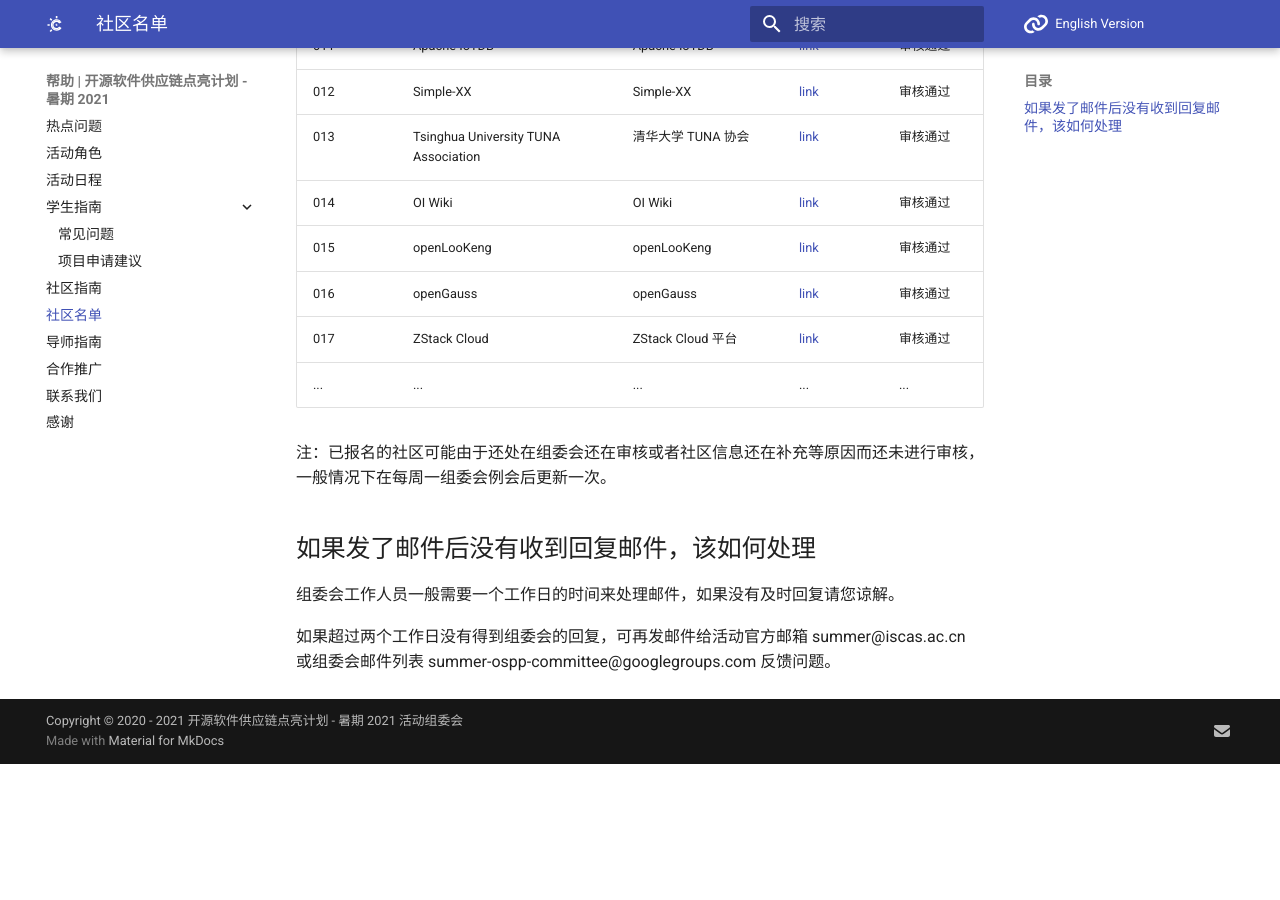
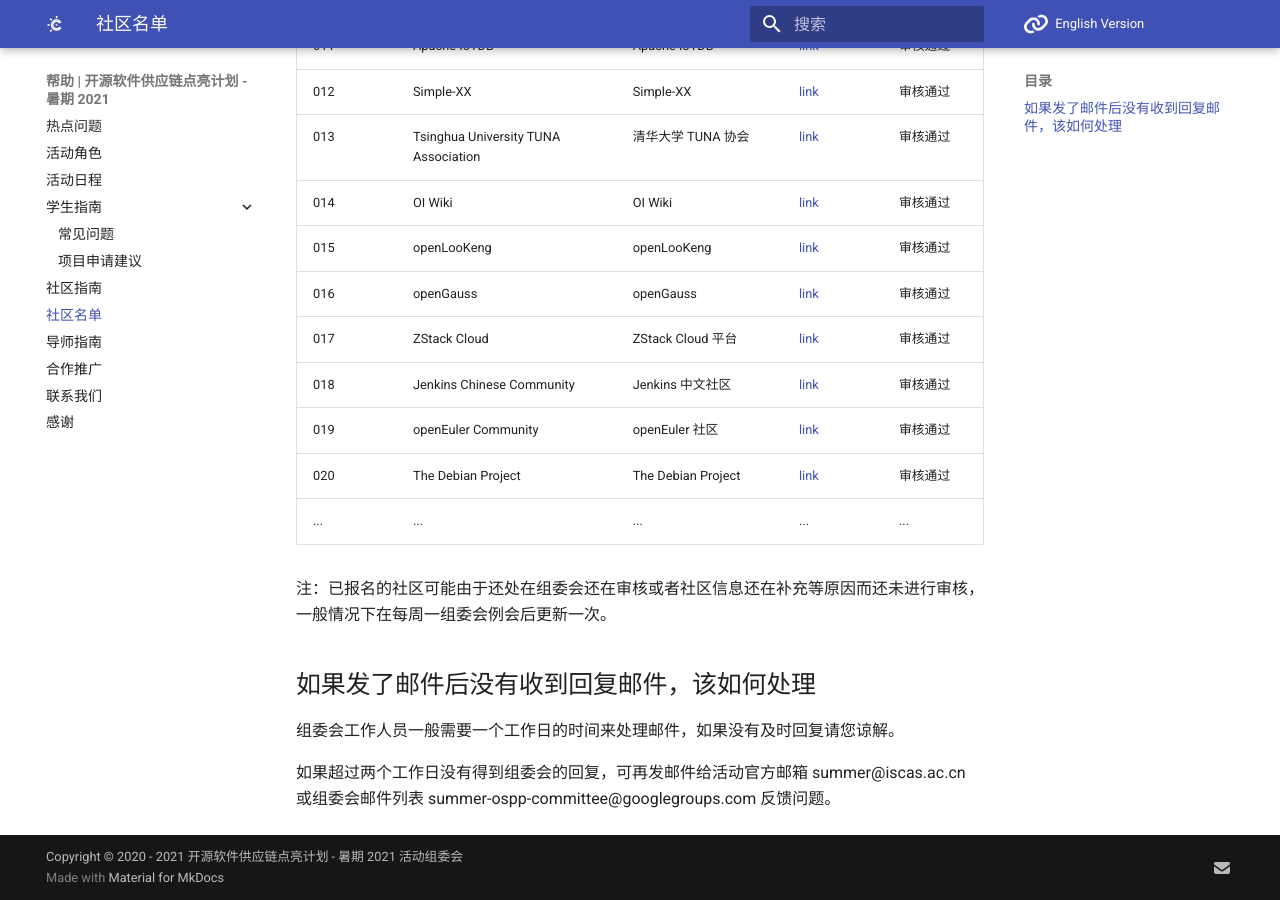
Before and after one commit to summer-ospp/help, an MkDocs documentation site: the page built from docs/communities-list.md, in a window 1280 px wide and 900 px high, scrolled down 832 px. Built offline with MkDocs 1.6.1 and Material for MkDocs 9.7.7, drawn with Linux system fonts in a browser that asks for light colours; comment, search, counter and statistics services are not loaded; before the commit the page ends 1596 px from its top, so only the background shows below that.

Commit message:
Update communities-list.md

```diff
--- a/docs/communities-list.md
+++ b/docs/communities-list.md
@@ -18,11 +18,14 @@
 | 010  | Apache APISIX           | Apache APISIX           | [link](https://apisix.apache.org/)                     | 审核通过 |
 | 011  | Apache IoTDB            | Apache IoTDB            | [link](http://iotdb.apache.org/)                       | 审核通过 |
 | 012  | Simple-XX               | Simple-XX               | [link](https://github.com/Simple-XX)                   | 审核通过 |
-| 013  | Tsinghua University TUNA Association| 清华大学 TUNA 协会      | [link](https://tuna.moe/)                              | 审核通过 |
+| 013  | Tsinghua University TUNA Association| 清华大学 TUNA 协会      | [link](https://tuna.moe/)                   | 审核通过 |
 | 014  | OI Wiki                 | OI Wiki                 | [link](https://oi-wiki.org)                            | 审核通过 |
 | 015  | openLooKeng             | openLooKeng             | [link](https://openlookeng.io/)                        | 审核通过 |
 | 016  | openGauss               | openGauss               | [link](https://opengauss.org)                          | 审核通过 |
 | 017  | ZStack Cloud            | ZStack Cloud 平台       | [link](https://www.zstack.io/)                         | 审核通过 |
+| 018  | Jenkins Chinese Community | Jenkins 中文社区       | [link](https://jenkins-zh.cn/)                         | 审核通过 |
+| 019  | openEuler Community     | openEuler 社区          | [link](https://openeuler.org/)                         | 审核通过  |
+| 020  | The Debian Project      | The Debian Project      | [link](https://www.debian.org)                         | 审核通过  |
 | ...  | ...                     | ...                     | ...                                                    | ...      |
 
 注：已报名的社区可能由于还处在组委会还在审核或者社区信息还在补充等原因而还未进行审核，一般情况下在每周一组委会例会后更新一次。
```
